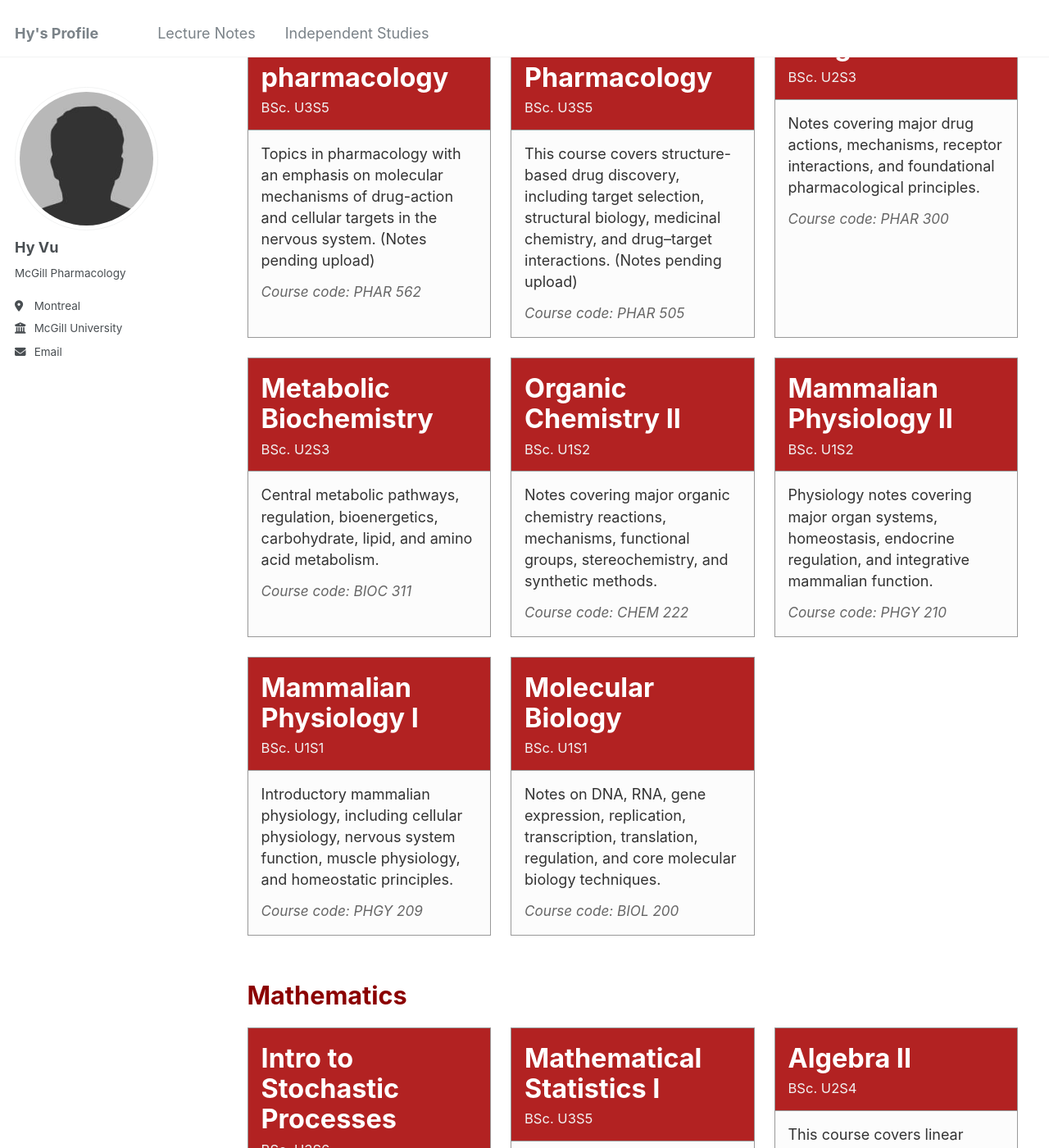
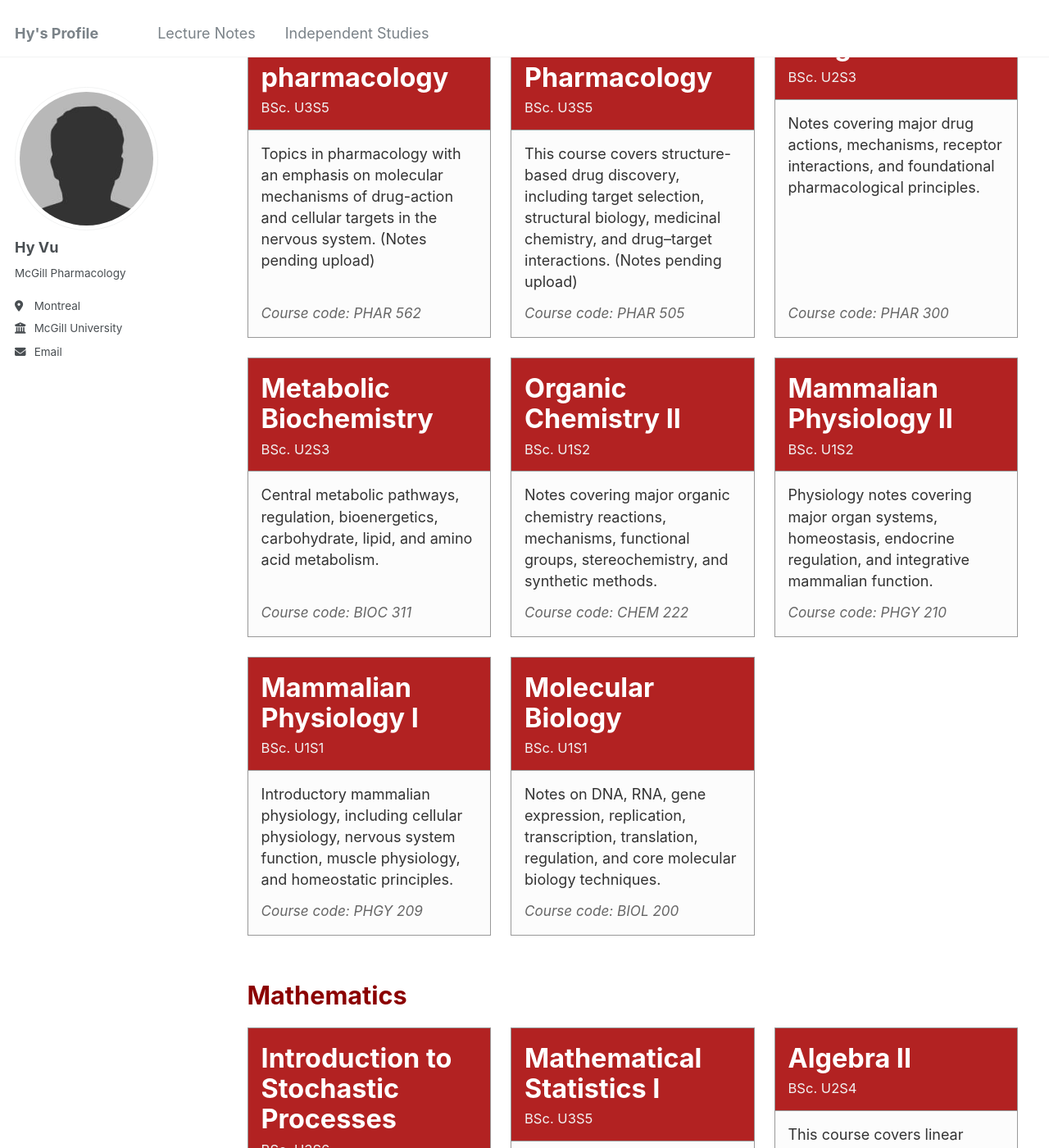
Before and after one commit to Hy-Vu/Hy-Vu.github.io, a Jekyll site: the page built from _pages/lecture-notes.html, in a window 1280 px wide and 1400 px high, scrolled down 342 px. Shown: the whole window at 82% size. Built offline with Jekyll 4.4.1, drawn with Linux system fonts in a browser that asks for light colours.

Commit message:
Update lecture-notes.html

```diff
--- a/_pages/lecture-notes.html
+++ b/_pages/lecture-notes.html
@@ -90,6 +90,8 @@ author_profile: true
     padding: 16px;
     background: #fcfcfc;
     flex: 1;
+    display: flex;
+  flex-direction: column;
   }
 
   .pdf-card-label {
@@ -109,6 +111,7 @@ author_profile: true
     font-size: 0.95em;
     color: #666;
     font-style: italic;
+    margin-top: auto;
   }
 
   @media (max-width: 900px) {
@@ -326,7 +329,7 @@ author_profile: true
     <div class="pdf-box">
       <a class="pdf-card" href="https://drive.google.com/file/d/1loQCsdTGvxuFL64yvznvs6fufD-vd7-w/view?usp=sharing" target="_blank">
         <div class="pdf-card-top">
-          <div class="pdf-card-title">Intro to Stochastic Processes</div>
+          <div class="pdf-card-title">Introduction to Stochastic Processes</div>
           <div class="pdf-card-subtitle">BSc. U3S6</div>
         </div>
         <div class="pdf-card-divider"></div>
```
